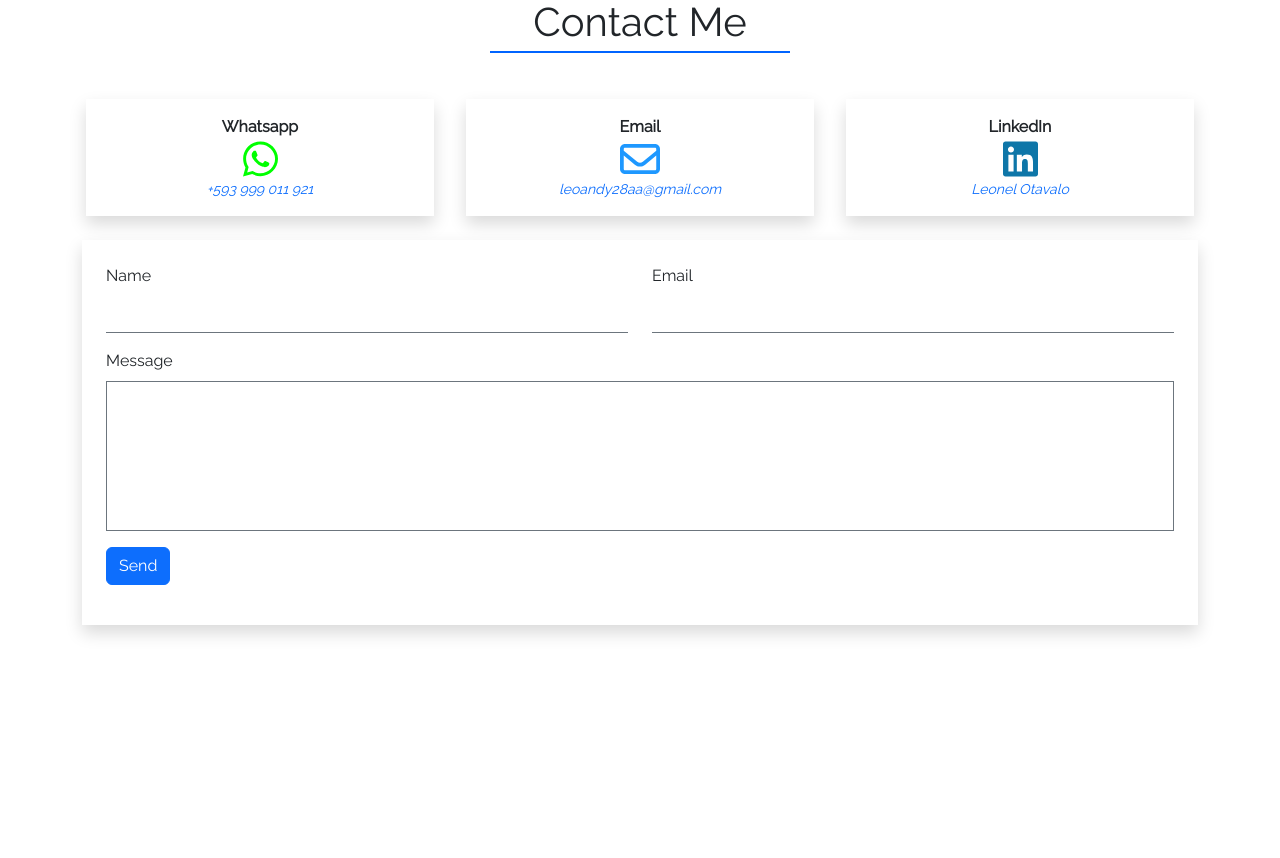
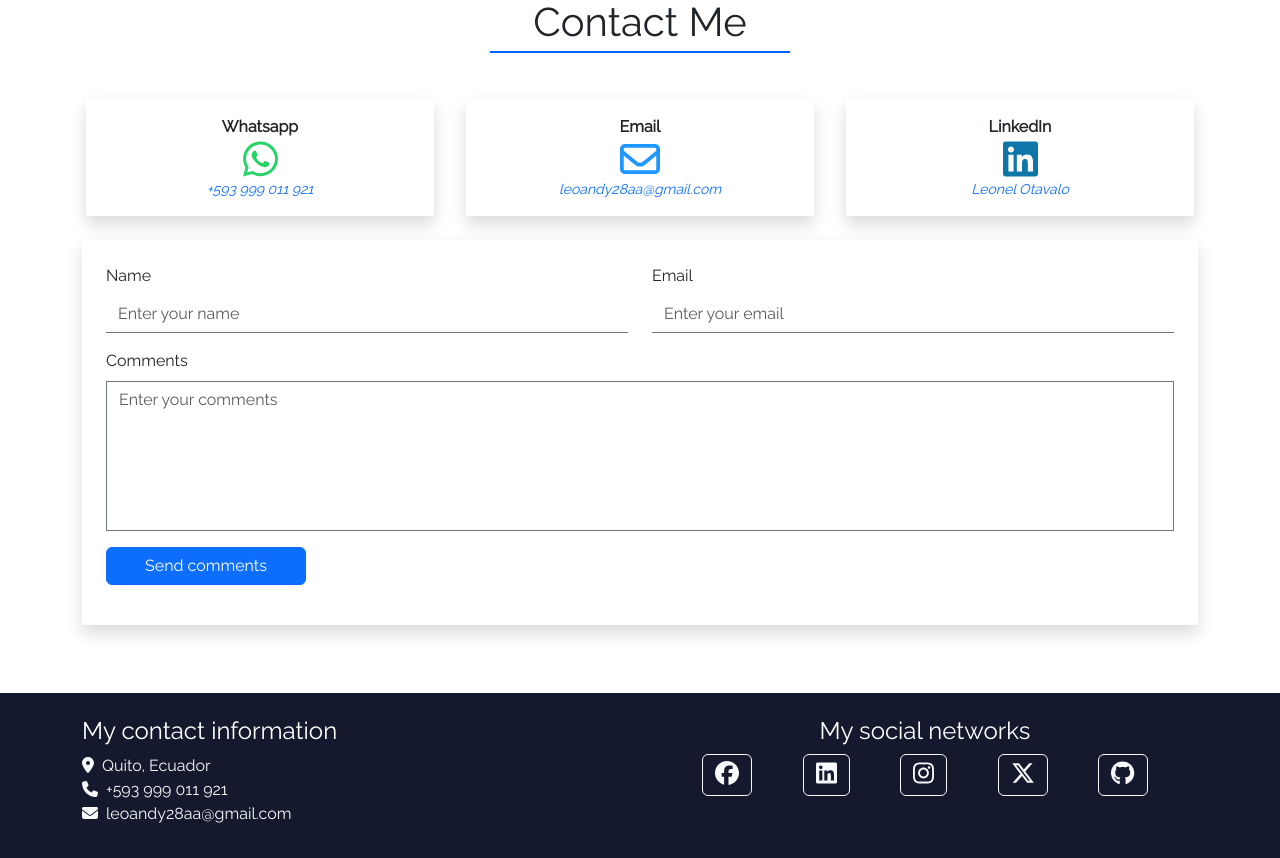
Before and after one commit to leoandy23/portfolio, a React (Create React App) app: page / in a window 1280 px wide. Shown: the part 4100-4958 px from the top of the page. Before the commit the page ends 4793 px from the top, so only its background shows below. Built offline with nearby package versions, Linux system fonts and the light colour scheme.

Commit message:
Update contact section and add footer

```diff
--- a/package.json
+++ b/package.json
@@ -20,6 +20,7 @@
     "formik": "^2.4.5",
     "gh-pages": "^6.1.0",
     "react": "^18.2.0",
+    "react-bootstrap": "^2.9.1",
     "react-dom": "^18.2.0",
     "react-scripts": "5.0.1",
     "react-slick": "^0.29.0",
--- a/src/App.css
+++ b/src/App.css
@@ -122,6 +122,10 @@ body::-webkit-scrollbar-track {
   );
 }
 
+.bg-custom-dark {
+  background-color: var(--mirage-950);
+}
+
 /* Botones */
 .btn-custom {
   margin: 10px auto;
--- a/src/components/forms/ContactForm.jsx
+++ b/src/components/forms/ContactForm.jsx
@@ -1,38 +1,62 @@
-import React from "react";
+import React, { useState } from "react";
 import { Formik, Field, Form, ErrorMessage } from "formik";
 import * as Yup from "yup";
+import { Modal } from "react-bootstrap";
+import { FontAwesomeIcon } from "@fortawesome/react-fontawesome";
 
 const ContactForm = () => {
+  const [showModal, setShowModal] = useState(false);
+  const handleCloseModal = () => setShowModal(false);
+  const handleShowModal = () => setShowModal(true);
+
   const initialValues = {
     name: "",
     email: "",
-    message: "",
+    comments: "",
   };
   const validationSchema = Yup.object().shape({
     name: Yup.string().required("Your name is required"),
     email: Yup.string().email("Invalid email").required("Email is required"),
-    message: Yup.string().required("Message is required"),
+    comments: Yup.string().required("comments is required"),
   });
+
+  const onSubmit = async (values, { resetForm }) => {
+    try {
+      const response = await fetch(
+        "https://formsubmit.co/ajax/leoandy28aa@gmail.com",
+        {
+          method: "POST",
+          headers: {
+            "Content-Type": "application/json",
+          },
+          body: JSON.stringify(values),
+        }
+      );
+      if (response.ok) {
+        const responseData = await response.json();
+        if (responseData.success === "true") {
+          handleShowModal();
+          setTimeout(() => {
+            handleCloseModal();
+          }, 3000);
+        }
+        resetForm();
+      } else {
+        console.error("Error en la solicitud:", response.statusText);
+      }
+    } catch (error) {
+      console.error("Error al procesar la solicitud:", error);
+    }
+  };
+
   return (
     <div className="my-2">
       <div className="w-100 p-4 shadow mx-auto">
         <Formik
           initialValues={initialValues}
           validationSchema={validationSchema}
-          onSubmit={(values, { resetForm }) => {
-            setTimeout(() => {
-              alert(JSON.stringify(values, null, 2));
-              resetForm();
-            }, 2000);
-          }}>
-          {({
-            values,
-            touched,
-            errors,
-            isSubmitting,
-            handleChange,
-            handleBlur,
-          }) => (
+          onSubmit={onSubmit}>
+          {({ touched, errors, isSubmitting }) => (
             <Form>
               <div className="row">
                 <div className="col-12 col-md-6">
@@ -41,6 +65,7 @@ const ContactForm = () => {
                       Name
                     </label>
                     <Field
+                      placeholder="Enter your name"
                       type="text"
                       id="name"
                       name="name"
@@ -63,6 +88,7 @@ const ContactForm = () => {
                       Email
                     </label>
                     <Field
+                      placeholder="Enter your email"
                       type="email"
                       id="email"
                       name="email"
@@ -81,15 +107,16 @@ const ContactForm = () => {
                 </div>
                 <div className="col-12">
                   <div className="mb-3">
-                    <label htmlFor="message" className="form-label">
-                      Message
+                    <label htmlFor="comments" className="form-label">
+                      Comments
                     </label>
                     <Field
+                      placeholder="Enter your comments"
                       as="textarea"
-                      id="message"
-                      name="message"
+                      id="comments"
+                      name="comments"
                       className={`form-control rounded-0  ${
-                        errors.message && touched.message
+                        errors.comments && touched.comments
                           ? "is-invalid border-danger"
                           : "border-secondary"
                       }`}
@@ -99,7 +126,7 @@ const ContactForm = () => {
                       }}
                     />
                     <ErrorMessage
-                      name="message"
+                      name="comments"
                       component="div"
                       className="text-danger"
                     />
@@ -107,8 +134,28 @@ const ContactForm = () => {
                 </div>
                 <div className="col-12">
                   <div className="mb-3">
-                    <button type="submit" className="btn btn-primary">
-                      {isSubmitting ? "Sending" : "Send"}
+                    <button
+                      type="submit"
+                      className="btn btn-primary"
+                      style={{
+                        minWidth: "200px",
+                      }}
+                      disabled={isSubmitting}>
+                      {isSubmitting ? (
+                        <div
+                          className="spinner-border"
+                          role="status"
+                          style={{
+                            width: "1.1rem",
+                            height: "1.1rem",
+                            display: "inline-block",
+                            verticalAlign: "text-bottom",
+                          }}>
+                          <span className="visually-hidden">Loading...</span>
+                        </div>
+                      ) : (
+                        "Send comments"
+                      )}
                     </button>
                   </div>
                 </div>
@@ -117,6 +164,22 @@ const ContactForm = () => {
           )}
         </Formik>
       </div>
+
+      <Modal show={showModal} onHide={handleCloseModal} centered>
+        <Modal.Header closeButton>
+          <Modal.Title>Successfull email sending</Modal.Title>
+        </Modal.Header>
+        <Modal.Body>
+          <div className="d-flex flex-column align-items-center">
+            The email was sent successfully you will soon receive a response.
+            <FontAwesomeIcon
+              icon={["far", "check-circle"]}
+              className="text-success ms-2"
+              size="5x"
+            />
+          </div>
+        </Modal.Body>
+      </Modal>
     </div>
   );
 };
--- a/src/components/sections/Contact.jsx
+++ b/src/components/sections/Contact.jsx
@@ -21,7 +21,7 @@ const Contact = () => {
                 <span className="fw-bold text-dark">Whatsapp</span>
                 <FontAwesomeIcon
                   icon={["fab", "whatsapp"]}
-                  style={{ color: "#00ff00", fontSize: "2.5rem" }}
+                  style={{ color: "#25D366", fontSize: "2.5rem" }}
                 />
                 <small>
                   <i>+593 999 011 921</i>
--- /dev/null
+++ b/src/components/sections/Footer.jsx
@@ -0,0 +1,133 @@
+import React from "react";
+import { FontAwesomeIcon } from "@fortawesome/react-fontawesome";
+
+const Footer = () => {
+  return (
+    <footer className="bg-custom-dark text-white p-3">
+      <div className="container">
+        <div className="row">
+          <div className="col-12 col-md-6">
+            <div className="text-center text-md-start my-2">
+              <h4>My contact information</h4>
+            </div>
+            <ul className="list-unstyled">
+              <li>
+                <a
+                  href="https://maps.app.goo.gl/PtJ4QNRCsTPpzmCz6"
+                  target="_blank"
+                  rel="noopener noreferrer"
+                  className="text-decoration-none text-light">
+                  <FontAwesomeIcon
+                    icon="map-marker-alt"
+                    className="text-light me-2"
+                  />
+                  Quito, Ecuador
+                </a>
+              </li>
+              <li>
+                <a
+                  href="tel: +593 999 011 921"
+                  className="text-decoration-none text-light">
+                  <FontAwesomeIcon icon="phone" className="text-light me-2" />
+                  +593 999 011 921
+                </a>
+              </li>
+              <li>
+                <a
+                  href="mailto:
+                info@example.com"
+                  className="text-decoration-none text-light">
+                  <FontAwesomeIcon
+                    icon="envelope"
+                    className="text-light me-2"
+                  />
+                  leoandy28aa@gmail.com
+                </a>
+              </li>
+            </ul>
+          </div>
+          <div className="col-12 col-md-6">
+            <div className="text-center my-2">
+              <h4>My social networks</h4>
+            </div>
+            <ul className="list-unstyled d-flex justify-content-evenly">
+              <li>
+                <a
+                  href="https://www.facebook.com/andy.alba.1232"
+                  target="_blank"
+                  rel="noopener noreferrer"
+                  className="btn btn-outline-light">
+                  <FontAwesomeIcon
+                    icon={["fab", "facebook"]}
+                    style={{
+                      fontSize: "1.5rem",
+                    }}
+                  />
+                </a>
+              </li>
+
+              <li>
+                <a
+                  href="https://www.linkedin.com/in/leonel-otavalo/"
+                  target="_blank"
+                  rel="noopener noreferrer"
+                  className="btn btn-outline-light">
+                  <FontAwesomeIcon
+                    icon={["fab", "linkedin"]}
+                    style={{
+                      fontSize: "1.5rem",
+                    }}
+                  />
+                </a>
+              </li>
+              <li>
+                <a
+                  href="https://www.instagram.com/leonel_otavalo/"
+                  target="_blank"
+                  rel="noopener noreferrer"
+                  className="btn btn-outline-light">
+                  <FontAwesomeIcon
+                    icon={["fab", "instagram"]}
+                    style={{
+                      fontSize: "1.5rem",
+                    }}
+                  />
+                </a>
+              </li>
+              <li>
+                <a
+                  href="https://twitter.com/leoandy23"
+                  target="_blank"
+                  rel="noopener noreferrer"
+                  className="btn btn-outline-light">
+                  <FontAwesomeIcon
+                    icon={["fab", "x-twitter"]}
+                    style={{
+                      fontSize: "1.5rem",
+                    }}
+                  />
+                </a>
+              </li>
+              <li>
+                <a
+                  href="https://github.com/leoandy23"
+                  target="_blank"
+                  rel="noopener noreferrer"
+                  className="btn btn-outline-light">
+                  <FontAwesomeIcon
+                    icon={["fab", "github"]}
+                    style={{
+                      fontSize: "1.5rem",
+                    }}
+                  />
+                </a>
+              </li>
+            </ul>
+          </div>
+        </div>
+      </div>
+    </footer>
+  );
+};
+
+export default Footer;
--- a/src/pages/HomePage.jsx
+++ b/src/pages/HomePage.jsx
@@ -5,6 +5,7 @@ import About from "../components/sections/About";
 import Services from "../components/sections/Services";
 import Works from "../components/sections/Works";
 import Contact from "../components/sections/Contact";
+import Footer from "../components/sections/Footer";
 
 const HomePage = () => {
   return (
@@ -15,6 +16,7 @@ const HomePage = () => {
       <Services></Services>
       <Works></Works>
       <Contact></Contact>
+      <Footer></Footer>
     </div>
   );
 };
```
Also changed, not shown: 1 other file (tests, documents, lock files or other folders).
